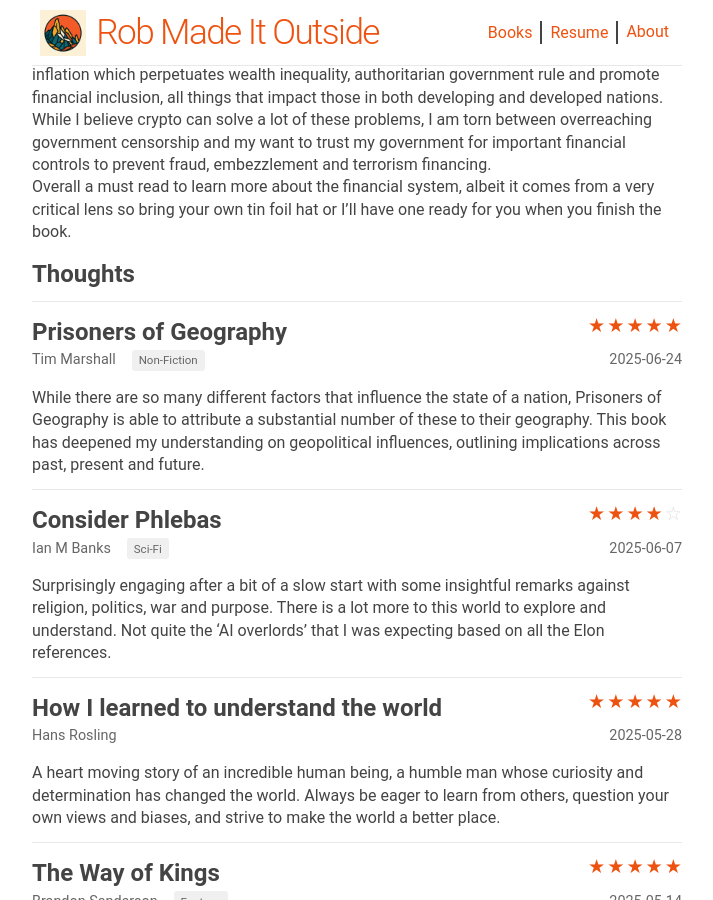
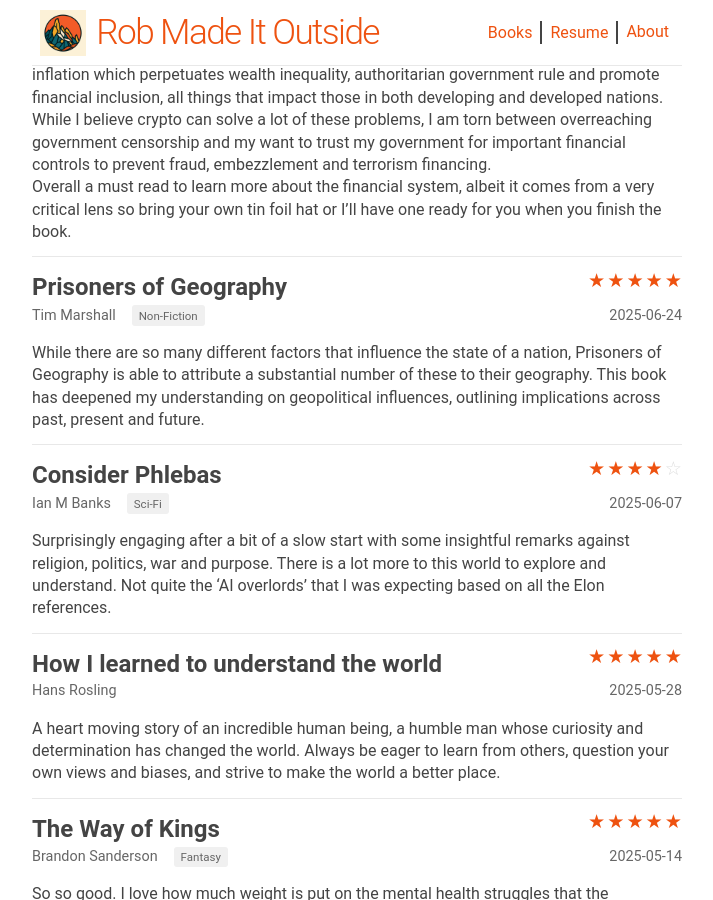
Before and after one commit to robdobtob/robmadeitoutside, a Jekyll site: the page built from books.md, in a window 1280 px wide and 900 px high, scrolled down 337 px. Shown: the whole window, without its empty margins (283-996 px from the left). Built offline with Jekyll 4.4.1, drawn with Linux system fonts in a browser that asks for light colours.

Commit message:
Book review (#18)
fix trailing header on broken money review

```diff
--- a/_data/books.yml
+++ b/_data/books.yml
@@ -2,7 +2,7 @@
   author: Lyn Alden
   date_read: '2025-12-12'
   rating: 5
-  review: "Broken money covers an extremely broad range of economic topics, building up foundations and taking you on a journey through the evolution of the financial system we have today, highlighting all its failings along the way. \nMy only concern is that this book has made me more anti-institutional than I already was, outlining how the structures of the fiscal system promote and enable to extraction of wealth and power to the few. \nCryptocurrency is proposed as a way to address key issues ranging from artificial monetary inflation which perpetuates wealth inequality, authoritarian government rule and promote financial inclusion, all things that impact those in both developing and developed nations. While I believe crypto can solve a lot of these problems, I am torn between overreaching government censorship and my want to trust my government for important financial controls to prevent fraud, embezzlement and terrorism financing.  \nOverall a must read to learn more about the financial system, albeit it comes from a very critical lens so bring your own tin foil hat or I’ll have one ready for you when you finish the book.\n## Thoughts"
+  review: "Broken money covers an extremely broad range of economic topics, building up foundations and taking you on a journey through the evolution of the financial system we have today, highlighting all its failings along the way. \nMy only concern is that this book has made me more anti-institutional than I already was, outlining how the structures of the fiscal system promote and enable to extraction of wealth and power to the few. \nCryptocurrency is proposed as a way to address key issues ranging from artificial monetary inflation which perpetuates wealth inequality, authoritarian government rule and promote financial inclusion, all things that impact those in both developing and developed nations. While I believe crypto can solve a lot of these problems, I am torn between overreaching government censorship and my want to trust my government for important financial controls to prevent fraud, embezzlement and terrorism financing.  \nOverall a must read to learn more about the financial system, albeit it comes from a very critical lens so bring your own tin foil hat or I’ll have one ready for you when you finish the book."
   ideas:
   - Crypto
   - Politics
```
